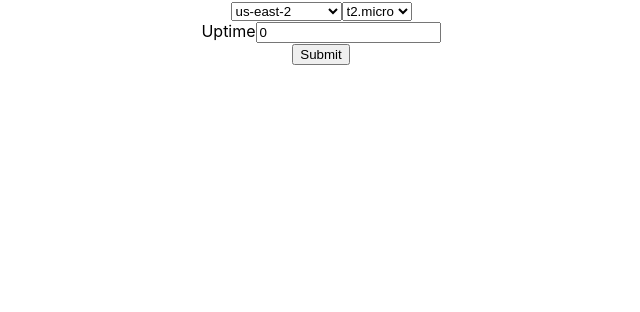
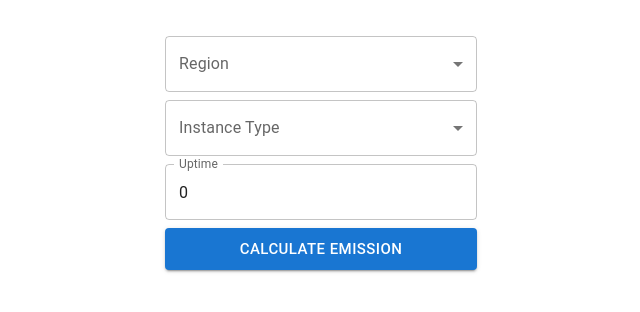
Before and after one commit to explaura/climate-haxorz-frontend, a React (Create React App) app: page / in a window 1280 px wide. Shown: the top 312 px of the page, without its empty margins (319-959 px from the left). Built offline with nearby package versions, Linux system fonts and the light colour scheme.

Commit message:
feat: thing

```diff
--- a/package.json
+++ b/package.json
@@ -12,6 +12,7 @@
     "@testing-library/react": "^11.1.0",
     "@testing-library/user-event": "^12.1.10",
     "node-sass": "^6.0.1",
+    "normalize.css": "^8.0.1",
     "react": "^17.0.2",
     "react-dom": "^17.0.2",
     "react-hook-form": "^7.16.2",
--- a/src/App.scss
+++ b/src/App.scss
@@ -1,38 +1,6 @@
 .App {
-  text-align: center;
+  width: 100%;
+  height: 100%;
+  display: flex;
+  justify-content: center;
 }
-
-.App-logo {
-  height: 40vmin;
-  pointer-events: none;
-}
-
-@media (prefers-reduced-motion: no-preference) {
-  .App-logo {
-    animation: App-logo-spin infinite 20s linear;
-  }
-}
-
-.App-header {
-  background-color: #282c34;
-  min-height: 100vh;
-  display: flex;
-  flex-direction: column;
-  align-items: center;
-  justify-content: center;
-  font-size: calc(10px + 2vmin);
-  color: white;
-}
-
-.App-link {
-  color: #61dafb;
-}
-
-@keyframes App-logo-spin {
-  from {
-    transform: rotate(0deg);
-  }
-  to {
-    transform: rotate(360deg);
-  }
-}
--- a/src/components/CalculateEmission.jsx
+++ b/src/components/CalculateEmission.jsx
@@ -1,5 +1,6 @@
 import '../styles/calculate-emissions.scss';
 import { useState } from "react";
+import { Select, MenuItem, Button, TextField, FormControl, InputLabel, Box, CircularProgress } from "@mui/material";
 
 const regionValues = [
     "us-east-2",
@@ -34,43 +35,74 @@ const instanceTypeValues = [
     "t2.nano"
 ]
 
+const mockEmission = {
+    "manufacturing": 16.2,
+    "running": {
+      "idle": "4.5",
+      "tenPercent": "7.2",
+      "fiftyPercent": "12.1",
+      "hundredPercent": "15.9"
+    },
+    "ecoProfile": [
+        {
+            "title": "Captain Pollution",
+            "min": 6,
+            "recommendations": [
+                "Quit your tech job",
+                "Get AWS certified",
+                "Eat more veggies"
+            ]
+        }
+    ]
+}
+
 export default function CalculateEmission() {
-    const [region, setRegion] = useState(regionValues[0]);
-    const [instanceType, setInstanceType] = useState(instanceTypeValues[0]);
+    const [region, setRegion] = useState(null);
+    const [instanceType, setInstanceType] = useState(null);
     const [uptime, setUptime] = useState(0);
 
     const [emission, setEmission] = useState();
+    const [loading, setLoading] = useState(false);
 
     async function onSubmit (event) {
         event.preventDefault();
-        console.log({
-            region, instanceType, uptime
-        });
 
         try {
+            setLoading(true);
+            await new Promise((res) => setTimeout(res, 2000));
+            setEmission(mockEmission);
+        } catch (error) {
+            console.error(error);
+        }
 
-        } catch (error) {
-
-        }
+        console.log({ region, instanceType, uptime });
+        setLoading(false);
     }
 
     return (
-        <>
-            <form onSubmit={onSubmit} className="c-calculate-emission">
-                <select type="select" value={region} onChange={(event) => setRegion(event.target.value)}>
-                    {regionValues.map(regionValue => <option key={regionValue} value={regionValue}>{regionValue}</option>)}
-                </select>
-                <select type="select" value={instanceType} onChange={(event) => setInstanceType(event.target.value)}>
-                    {instanceTypeValues.map(instanceTypeValue => <option key={instanceTypeValue} value={instanceTypeValue}>{instanceTypeValue}</option>)}
-                </select>
-                <div>
-                    <label>Uptime</label>
-                    <input value={uptime} type="number" onChange={(event) => setUptime(event.target.value)}/>
-                </div>
-
-                <button type="submit" >Submit</button>
-            </form>
-            <div>{JSON.stringify(emission)}</div>
-        </>
+        <form onSubmit={onSubmit} className="c-calculate-emission">
+            <Box m={0.5}>
+                <FormControl fullWidth className="c-calculate-emission__region" >
+                    <InputLabel>Region</InputLabel>
+                    <Select className="c-calculate-emission__region" type="select" value={region} onChange={(event) => setRegion(event.target.value)}>
+                        {regionValues.map(regionValue => <MenuItem key={regionValue} value={regionValue}>{regionValue}</MenuItem>)}
+                    </Select>
+                </FormControl>
+            </Box>
+            <Box m={0.5}>
+                <FormControl fullWidth className="c-calculate-emission__instance-type">
+                    <InputLabel>Instance Type</InputLabel>
+                    <Select type="select" value={instanceType} onChange={(event) => setInstanceType(event.target.value)}>
+                        {instanceTypeValues.map(instanceTypeValue => <MenuItem key={instanceTypeValue} value={instanceTypeValue}>{instanceTypeValue}</MenuItem>)}
+                    </Select>
+                </FormControl>
+            </Box>
+            <Box m={0.5}>
+                <TextField fullWidth className="c-calculate-emission__uptime" label="Uptime" value={uptime} type="number" onChange={(event) => setUptime(event.target.value)}/>
+            </Box>
+            <Box m={0.5}>
+                <Button fullWidth size="large" className="c-calculate-emission__submit" type="submit" color="primary" variant="contained">{loading ? <CircularProgress size={25}/> : "Calculate Emission"}</Button>
+            </Box>
+        </form>
     );
 }
--- a/src/styles/calculate-emissions.scss
+++ b/src/styles/calculate-emissions.scss
@@ -0,0 +1,23 @@
+.c-calculate-emission {
+    display: flex;
+    flex-direction: column;
+    width: 20rem;
+    margin: 2rem;
+
+    &__region {
+        // margin: 1rem 0;
+    }
+
+    &__instance-type {
+
+        // margin: 1rem 0;
+    }
+
+    &__uptime {
+        margin: 1rem 0;
+    }
+
+    &__submit {
+        padding: 1rem
+    }
+}
```
Also changed, not shown: src/App.js (+7 -4 lines), 1 other file (tests, documents, lock files or other folders).
